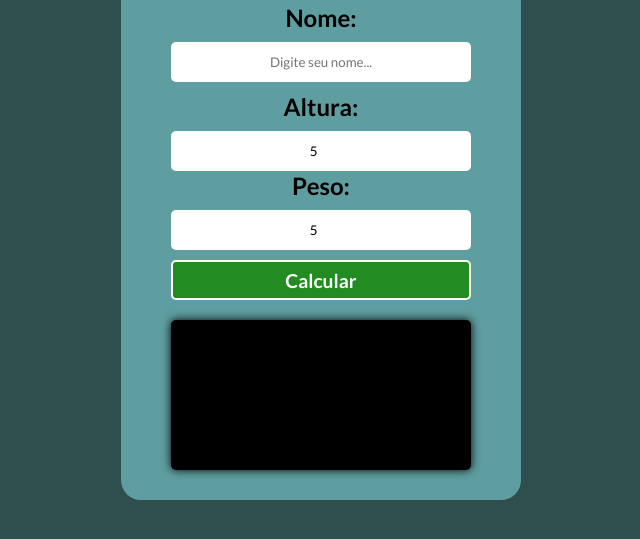
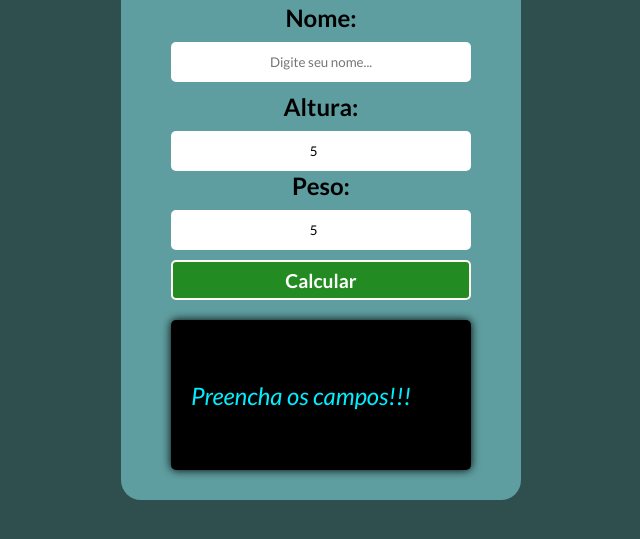
Before and after one commit to gustavoff013/Calculadora-IMC, a plain HTML site: page index.html in a window 1280 px wide. Both pictures are taken after typing "5", "5" into the empty fields and a click on the button "Calcular". Shown: the part 201-740 px from the top of the page, without its empty margins (319-959 px from the left). Drawn offline with Linux system fonts and the light colour scheme.

Commit message:
TerminandoCalculadora

```diff
--- a/index.css
+++ b/index.css
@@ -85,7 +85,7 @@ button {
     font: italic 1.5rem lato;
     box-shadow: 0px 0px 10px black;
     background: #000;
-    color: rgb(255,198,0);
+    color: rgb(0, 238, 255);
     padding: 20px;
     box-sizing: border-box;
     user-select: none;
--- a/index.js
+++ b/index.js
@@ -1,4 +1,4 @@
-/*const calcular = document.getElementById('calcular');
+const calcular = document.getElementById('calcular');
 
 function imc(){
     const nome = document.getElementById('input-name').value;
@@ -6,10 +6,14 @@ function imc(){
     const peso = document.getElementById('input-peso').value;
     const resultado = document.getElementById('resultado');
 
-    if(nome === '' && altura === '' && peso === ''){
-        resultado.textContent = 'Preencha os campos'
-    }
+    let resultCalculo = null;
+
+    if(nome === '' || altura === '' || peso === ''){
+        resultado.textContent = 'Preencha os campos!!!'
+        } else {
+             resultCalculo = peso / (altura ** 2);
+            resultado.textContent = `${nome} seu imc é ${resultCalculo.toFixed(1)}`
+      }
 }
 
-calcular.addEventListener('click', imc); // o método addEventListener recebe como primeiro parâmetro o nome do evento, e como segundo parâmetro a função a ser executada.
-*/
+calcular.addEventListener('click', imc); // o método addEventListener recebe como primeiro parâmetro o nome do evento, e como segundo parâmetro a função a ser executada.*/
```
